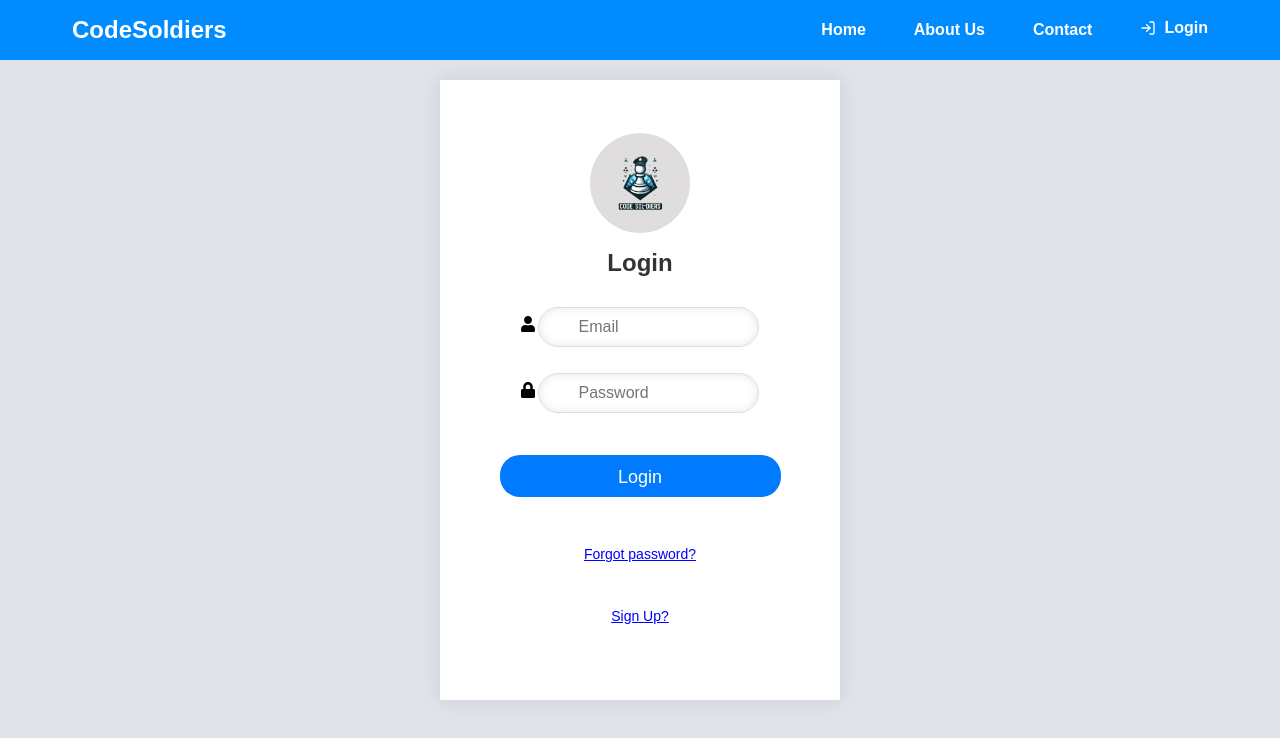
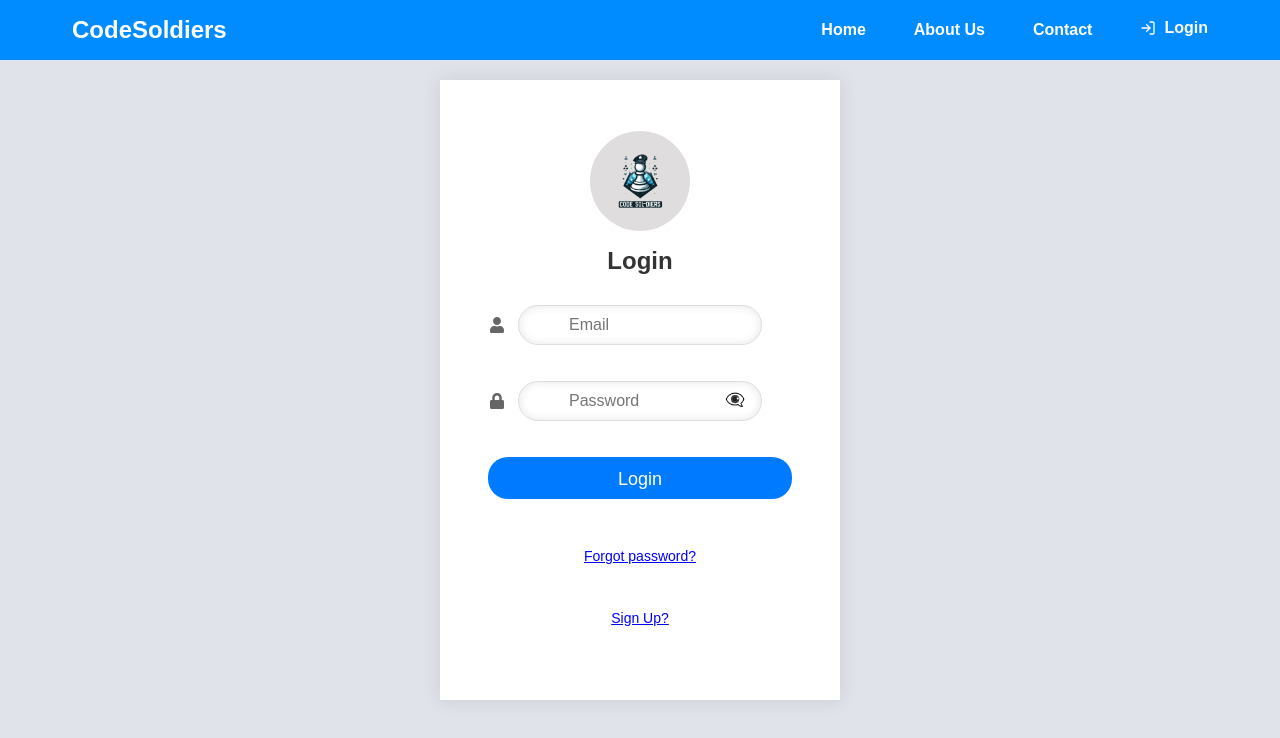
Before and after one commit to ShasankKasi/Code-Soldiers, a React (Vite) app in the folder frontend/: page /login in a window 1280 px wide. Shown: the top 738 px of the page. Built offline with nearby package versions, Linux system fonts and the light colour scheme.

Commit message:
Added eye toggle feature for passwords

```diff
--- a/frontend/components/Login.css
+++ b/frontend/components/Login.css
@@ -59,6 +59,12 @@ form {
   width: 100%;
 }
 
+.input-container {
+  position: relative;
+  width: 100%;
+  margin-bottom: 16px;
+}
+
 input {
   width: calc(100% - 60px);
   height: 40px;
@@ -67,22 +73,58 @@ input {
   border: 1px solid #ddd;
   outline: none;
   background-color: #fff;
-  margin-bottom: 16px;
+  padding-left: 50px;
+  font-size: 16px;
+  box-sizing: border-box;
+}
+
+.email-icon, .password-icon {
+  position: absolute;
+  left: 1px;
+  top: 50%;
+  transform: translateY(-50%);
+  color: #666;
+  font-size: 16px;
+  z-index: 1;
+}
+
+.name {
   padding-left: 50px;
   font-size: 16px;
 }
 
-.email {
-  height: 20px;
-  width: 20px;
-  position: absolute;
-  margin-left: 20px;
-  margin-top: 10px;
+/* Password container and eye toggle styles */
+.password-container {
+  position: relative;
 }
 
-.name {
-  padding-left: 40px;
+.password-input-login {
+  padding-right: 50px !important; /* Extra space for eye button */
+}
+
+.toggle-password-login {
+  position: absolute;
+  right: 45px;
+  top: 30%;
+  transform: translateY(-50%);
+  background: none;
+  border: none;
+  cursor: pointer;
   font-size: 16px;
+  padding: 5px;
+  color: #666;
+  transition: color 0.3s;
+  width: 24px;
+  height: 24px;
+  display: flex;
+  align-items: center;
+  justify-content: center;
+  z-index: 2;
+}
+
+.toggle-password-login:hover {
+  color: #007bff;
+  background-color: transparent;
 }
 
 .second-input {
--- a/frontend/components/Login.jsx
+++ b/frontend/components/Login.jsx
@@ -11,6 +11,7 @@ export default function Login() {
   const navigate = useNavigate();
   const [email, setEmail] = useState("");
   const [password, setPassword] = useState("");
+  const [showPassword, setShowPassword] = useState(false);
   const queryClient = useQueryClient();
 
   async function handleSubmit(e) {
@@ -78,16 +79,23 @@ export default function Login() {
                   required
                 />
               </div>
-              <div className="input-container">
+              <div className="input-container password-container">
                 <FaLock className="password-icon" />
                 <input
-                  type="password"
+                  type={showPassword ? "text" : "password"}
                   placeholder="Password"
-                  className="name"
+                  className="name password-input-login"
                   value={password}
                   onChange={(e) => setPassword(e.target.value)}
                   required
                 />
+                <button
+                  type="button"
+                  className="toggle-password-login"
+                  onClick={() => setShowPassword(!showPassword)}
+                >
+                  {showPassword ? "👁️" : "👁️‍🗨️"}
+                </button>
               </div>
               <div className="login-button">
                 <button type="submit">Login</button>
--- a/frontend/components/signup.css
+++ b/frontend/components/signup.css
@@ -48,7 +48,7 @@ form {
   width: calc(100% - 40px);
   height: 30px;
   border-radius: 1px;
-  box-shadow: inset 0px 0px 6px rgba(0, 0, 0, 0.1); /* Reduced box shadow */
+  box-shadow: inset 0px 0px 6px rgba(0, 0, 0, 0.1);
   border: 1px solid #ddd;
   outline: none;
   background-color: #fff;
@@ -56,6 +56,7 @@ form {
   padding-left: 20px;
   padding-right: 20px;
   font-size: 16px;
+  box-sizing: border-box;
 }
 
 .input-field::placeholder {
@@ -95,3 +96,36 @@ form {
 .link:hover {
   text-decoration: underline;
 }
+
+/* Password input group styles */
+.password-input-group {
+  position: relative;
+  width: 100%;
+  margin-bottom: 16px;
+}
+
+.password-input {
+  width: calc(100% - 40px) !important; /* Same width as other fields */
+  padding-right: 50px !important; /* Extra space for eye button */
+  padding-left: 20px !important;
+  margin-bottom: 0 !important; /* Remove margin since the container has it */
+}
+
+.toggle-password-signup {
+  position: absolute;
+  right: 35px;
+  top: 30%;
+  transform: translateY(-50%);
+  background: none;
+  border: none;
+  cursor: pointer;
+  font-size: 16px;
+  padding: 5px;
+  color: #666;
+  transition: color 0.3s;
+  width: 24px;
+  height: 24px;
+  display: flex;
+  align-items: center;
+  justify-content: center;
+}
--- a/frontend/components/signup.jsx
+++ b/frontend/components/signup.jsx
@@ -12,6 +12,7 @@ const Signup = () => {
   const [email, setEmail] = useState("");
   const [password, setPassword] = useState("");
   const [error, setError] = useState("");
+  const [showPassword, setShowPassword] = useState(false);
 
   const handleSubmit = async (e) => {
     e.preventDefault();
@@ -70,21 +71,30 @@ const Signup = () => {
               required
               className="input-field"
             />
+            <div className="password-input-group">
               <input
-              type="password"
+                type={showPassword ? "text" : "password"}
                 value={password}
                 onChange={(e) => setPassword(e.target.value)}
                 placeholder="Password"
                 minLength={8}
                 required
-              className="input-field"
+                className="input-field password-input"
               />
+              <button
+                type="button"
+                className="toggle-password-signup"
+                onClick={() => setShowPassword(!showPassword)}
+              >
+                {showPassword ? "👁️" : "👁️‍🗨️"}
+              </button>
+            </div>
             <button type="submit" className="submit-button">
               Sign Up
             </button>
           </form>
           {error && <p className="error-message">{error}</p>}
-          <Link to="/" className="link">
+          <Link to="/login" className="link">
             Already have an account? Log in here
           </Link>
         </div>
```
Lines whose indentation alone changed are shown as unchanged.
